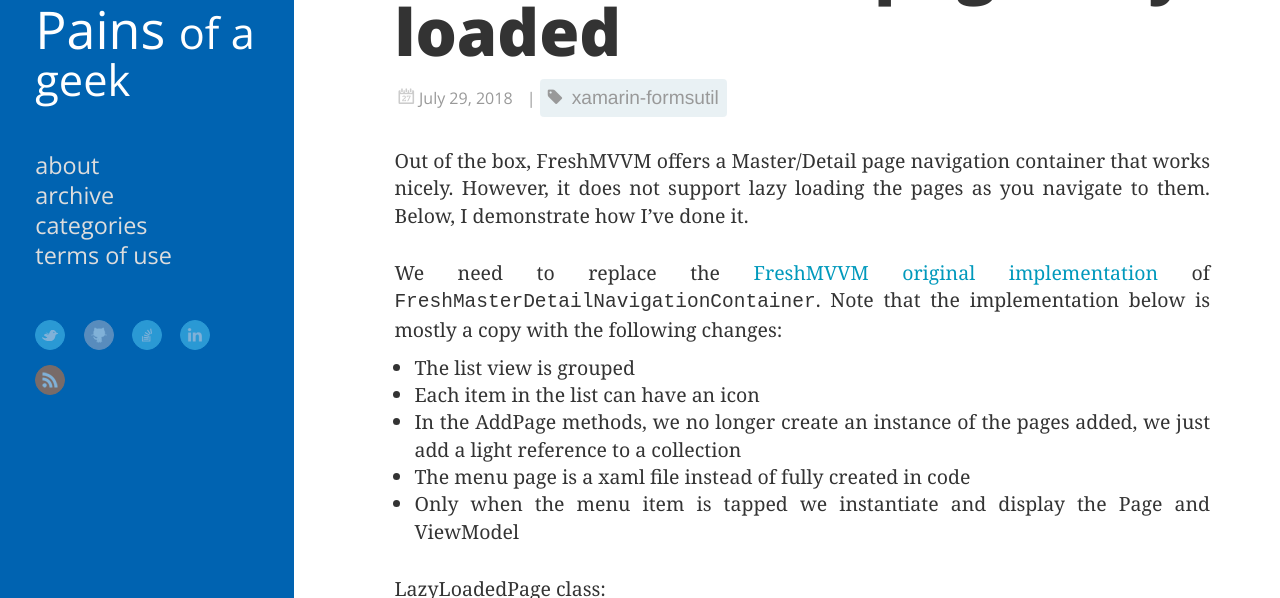
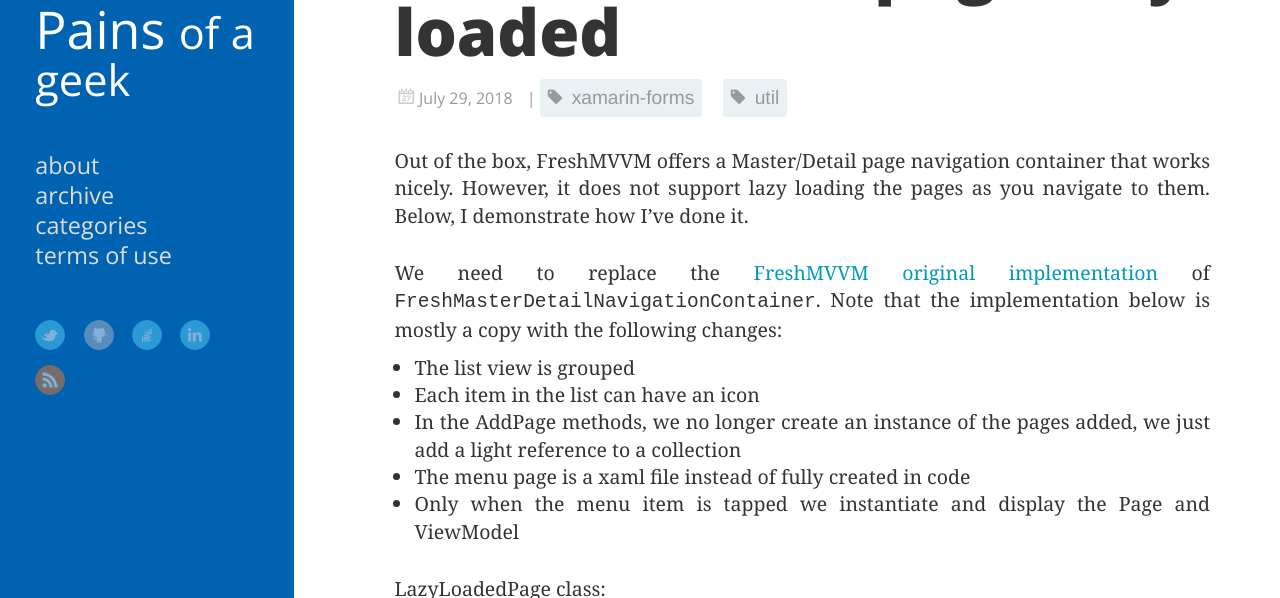
Before and after one commit to jlucaspains/blog, a Jekyll site: the page built from index.html, in a window 1280 px wide and 900 px high, cut to the strip 211-809 px from the top of the window. Built offline with Jekyll 4.4.1, drawn with Linux system fonts in a browser that asks for light colours; nearby versions of some CDN libraries; the list of posts is cut into pages by our own code; comment, search, counter and statistics services are not loaded; some of the changed lines change nothing that is shown.

Commit message:
Trying to fix categories display

```diff
--- a/_includes/post/meta.html
+++ b/_includes/post/meta.html
@@ -1,4 +1,8 @@
-{% capture categories %}{{ page.categories }}{{ post.categories }}{% endcapture %}
+{% if post %}
+    {% assign categories = post.categories %}
+  {% else %}
+    {% assign categories = page.categories %}
+  {% endif %}
 {% capture has_categories %}{{categories | size}}{% endcapture %}
 {% capture date %}{{ page.date }}{{ post.date }}{% endcapture %}
 {% capture has_date %}{{ date | size }}{% endcapture %}
@@ -15,7 +19,8 @@
 		{% if categories %}
 			<span class="tags">
 				{% for tag in categories %}
- 					<a href="{{ root_url }}/categories/#{{ tag | slugify }}" class="post-tag">{{ tag }}</a>
+					 <a href="{{ root_url }}/categories/#{{ tag|slugize }}" class="post-tag">{{ tag }}</a>
+					 {% unless forloop.last %}&nbsp;{% endunless %}
 				{% endfor %}
 			</span>
 		{% endif %}
```
